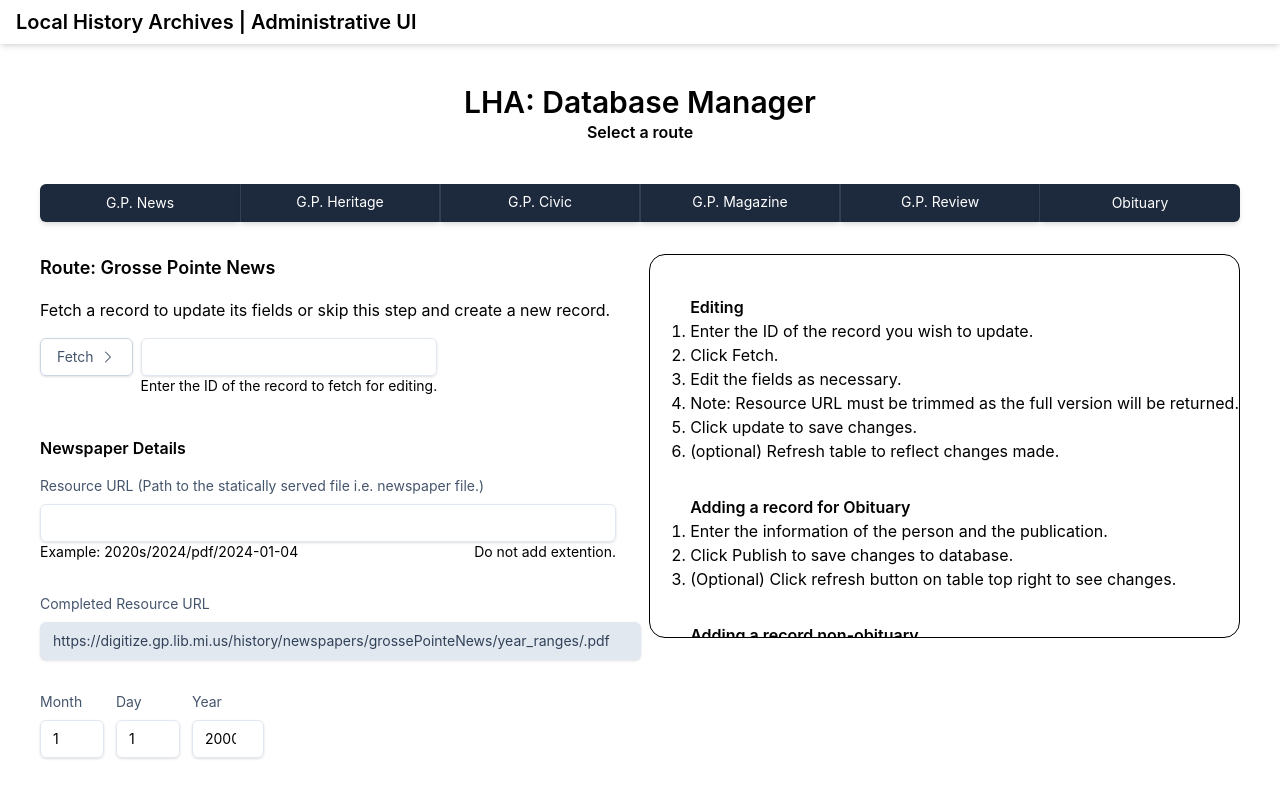
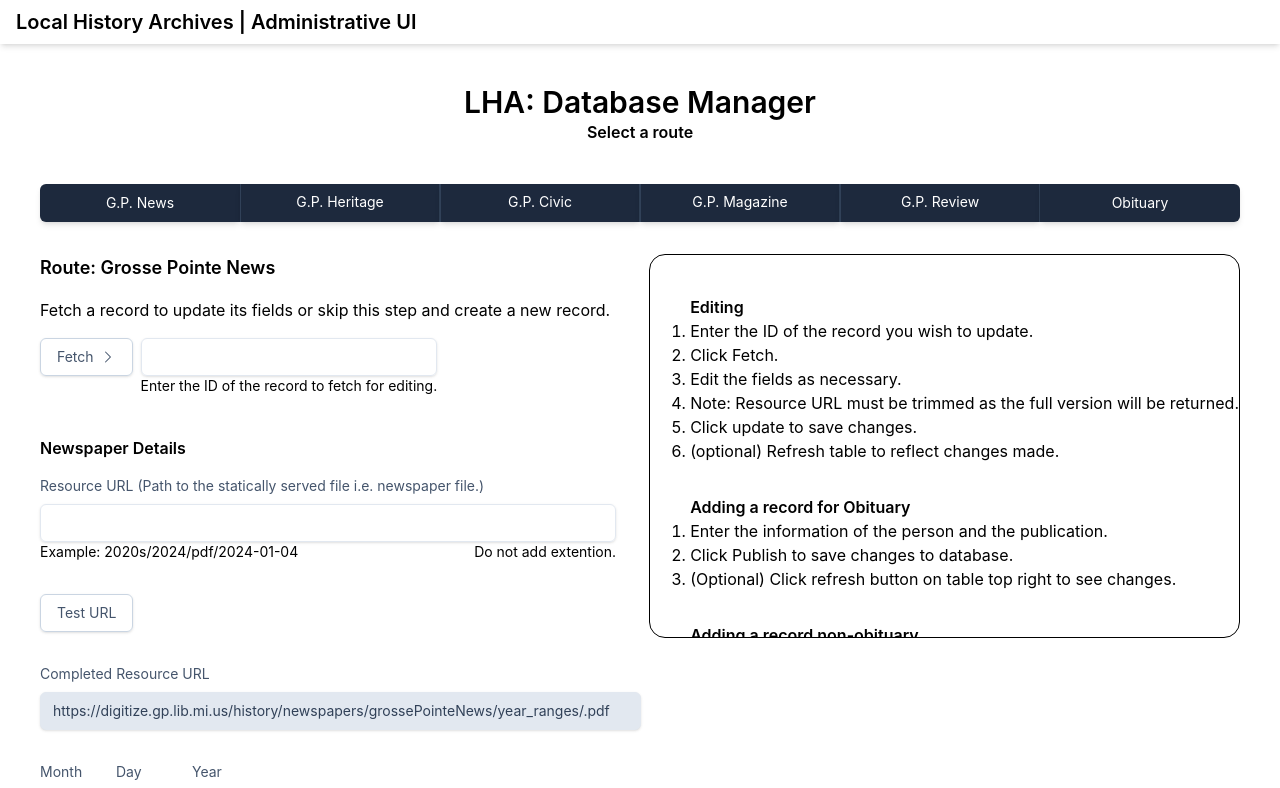
Before and after one commit to Xevans/LHA, a React (Vite) app in the folder admin/admin-portal/: page / in a window 1280 px wide. Shown: the top 788 px of the page. Built offline with nearby package versions, Linux system fonts and the light colour scheme; no server answers.

Commit message:
add url test button

```diff
--- a/admin/admin-portal/src/components/forms/gpcivic/civic-upload-form.component.jsx
+++ b/admin/admin-portal/src/components/forms/gpcivic/civic-upload-form.component.jsx
@@ -197,6 +197,15 @@ const GPCivicUploadForm = () => {
                     </div>
                 </div>
 
+                <div>
+                    <a href={`https://digitize.gp.lib.mi.us/history/newspapers/gpcivic/${fileURL}.pdf`} target='_blank'>
+                        <button type='button'
+                        className="mt-8 cursor-pointer flex items-center rounded-md border border-slate-300 py-2 px-4 text-center text-sm transition-all shadow-sm hover:shadow-lg text-slate-600 hover:text-white hover:bg-slate-800 hover:border-slate-800 focus:text-white focus:bg-slate-800 focus:border-slate-800 active:border-slate-800 active:text-white active:bg-slate-800 disabled:pointer-events-none disabled:opacity-50 disabled:shadow-none">
+                            Test URL
+                        </button>
+                    </a>
+                </div>
+
 
                 <div className='mt-8'>
                     <label className="block mb-2 text-sm text-slate-600">
--- a/admin/admin-portal/src/components/forms/gpheritage/heritage-upload-form.component.jsx
+++ b/admin/admin-portal/src/components/forms/gpheritage/heritage-upload-form.component.jsx
@@ -195,6 +195,15 @@ const GPHeritageUploadForm = () => {
                     </div>
                 </div>
 
+                <div>
+                    <a href={`https://digitize.gp.lib.mi.us/history/magazines/heritage/${fileURL}.pdf`} target='_blank'>
+                        <button type='button'
+                        className="mt-8 cursor-pointer flex items-center rounded-md border border-slate-300 py-2 px-4 text-center text-sm transition-all shadow-sm hover:shadow-lg text-slate-600 hover:text-white hover:bg-slate-800 hover:border-slate-800 focus:text-white focus:bg-slate-800 focus:border-slate-800 active:border-slate-800 active:text-white active:bg-slate-800 disabled:pointer-events-none disabled:opacity-50 disabled:shadow-none">
+                            Test URL
+                        </button>
+                    </a>
+                </div>
+
 
                 <div className='mt-8'>
                     <label className="block mb-2 text-sm text-slate-600">
--- a/admin/admin-portal/src/components/forms/gpmagazine/magazine-upload-form.component.jsx
+++ b/admin/admin-portal/src/components/forms/gpmagazine/magazine-upload-form.component.jsx
@@ -232,6 +232,15 @@ const GPMagazineUploadForm = () => {
                     </div>
                 </div>
 
+                <div>
+                    <a href={`https://digitize.gp.lib.mi.us/history/magazines/gp_magazine/${fileURL}.pdf`} target='_blank'>
+                        <button type='button'
+                        className="mt-8 cursor-pointer flex items-center rounded-md border border-slate-300 py-2 px-4 text-center text-sm transition-all shadow-sm hover:shadow-lg text-slate-600 hover:text-white hover:bg-slate-800 hover:border-slate-800 focus:text-white focus:bg-slate-800 focus:border-slate-800 active:border-slate-800 active:text-white active:bg-slate-800 disabled:pointer-events-none disabled:opacity-50 disabled:shadow-none">
+                            Test URL
+                        </button>
+                    </a>
+                </div>
+
 
                 <div className="mt-8 w-full max-w-xl min-w-[200px] flex flex-row">
 
--- a/admin/admin-portal/src/components/forms/gpnews/news-upload-form.component.jsx
+++ b/admin/admin-portal/src/components/forms/gpnews/news-upload-form.component.jsx
@@ -201,6 +201,15 @@ const GPNewsUploadForm = () => {
                             </div>
                         </div>
 
+                        <div>
+                            <a href={`https://digitize.gp.lib.mi.us/history/newspapers/grossePointeNews/year_ranges/${fileURL}.pdf`} target='_blank'>
+                                <button type='button'
+                                className="mt-8 cursor-pointer flex items-center rounded-md border border-slate-300 py-2 px-4 text-center text-sm transition-all shadow-sm hover:shadow-lg text-slate-600 hover:text-white hover:bg-slate-800 hover:border-slate-800 focus:text-white focus:bg-slate-800 focus:border-slate-800 active:border-slate-800 active:text-white active:bg-slate-800 disabled:pointer-events-none disabled:opacity-50 disabled:shadow-none">
+                                    Test URL
+                                </button>
+                            </a>
+                        </div>
+
 
                         <div className='mt-8'>
                             <label className="block mb-2 text-sm text-slate-600">
--- a/admin/admin-portal/src/components/forms/gpreview/review-upload-form.component.jsx
+++ b/admin/admin-portal/src/components/forms/gpreview/review-upload-form.component.jsx
@@ -183,10 +183,19 @@ const GPReviewUploadForm = () => {
                         type='fileURL' name='fileURL' required={true} onChange={handleChange} value={fileURL}
                         />
                         <div className='flex flex-row'>
-                            <div className='flex-1 text-sm text-'>Example: 2020s/2024/pdf/2024-01-04</div>
+                            <div className='flex-1 text-sm text-'>Example: 1950-54/52/1952-05-01</div>
                             <div className='text-sm'>Do not add extention.</div>
                         </div>
                     </div>
+                </div>
+
+                <div>
+                    <a href={`https://digitize.gp.lib.mi.us/history/newspapers/gpreview/${fileURL}.pdf`} target='_blank'>
+                        <button type='button'
+                        className="mt-8 cursor-pointer flex items-center rounded-md border border-slate-300 py-2 px-4 text-center text-sm transition-all shadow-sm hover:shadow-lg text-slate-600 hover:text-white hover:bg-slate-800 hover:border-slate-800 focus:text-white focus:bg-slate-800 focus:border-slate-800 active:border-slate-800 active:text-white active:bg-slate-800 disabled:pointer-events-none disabled:opacity-50 disabled:shadow-none">
+                            Test URL
+                        </button>
+                    </a>
                 </div>
 
                 <div className='mt-8'>
```
